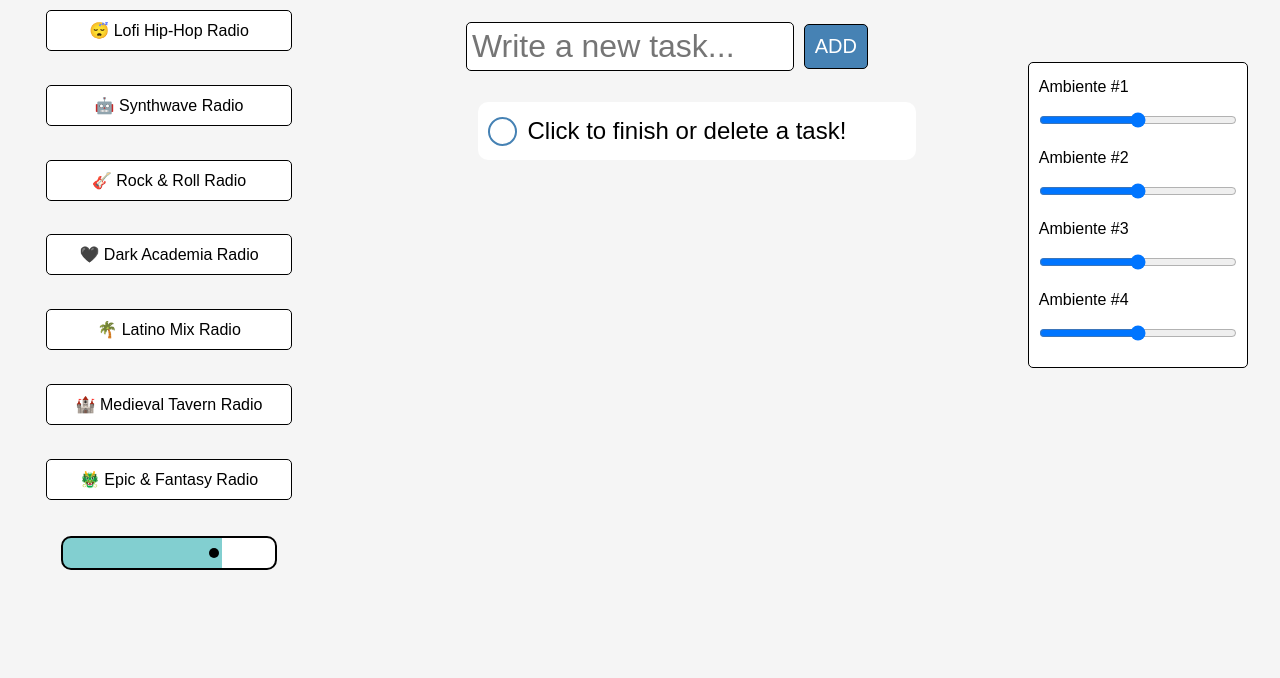
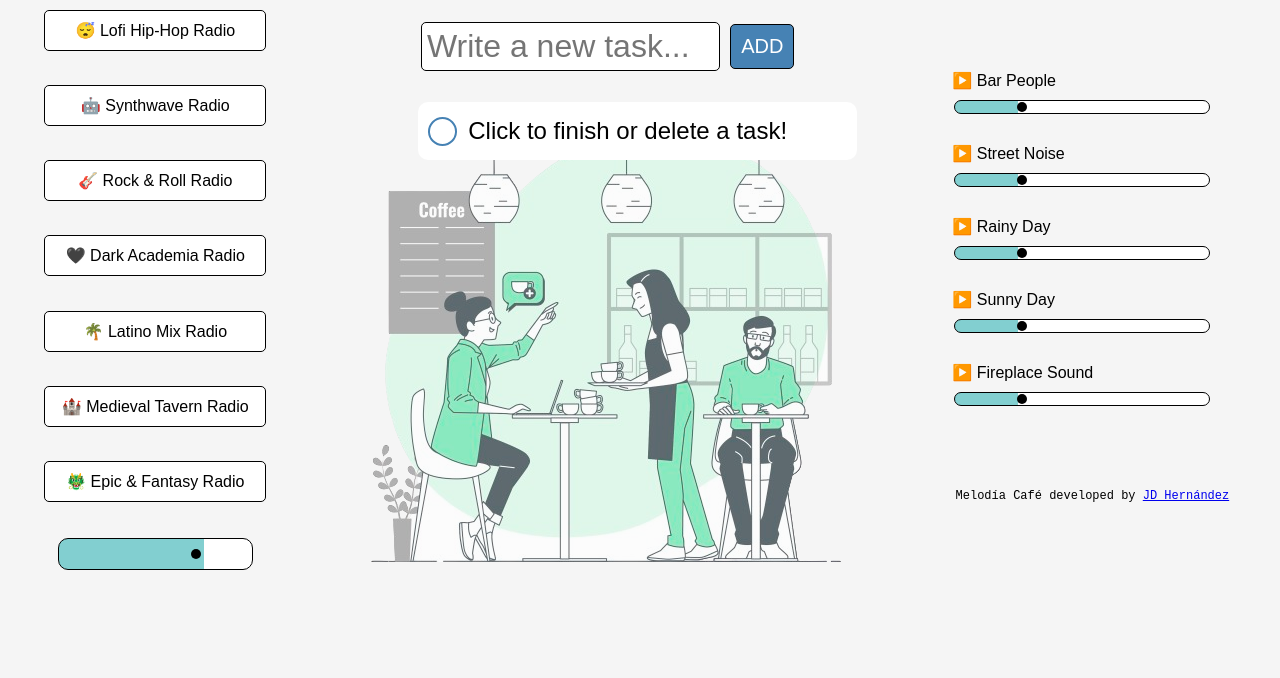
Before and after one commit to Farricius/MelodiaCafe, a website built with Vite: page index.html in a window 1280 px wide. Shown: the part 122-800 px from the top of the page. Built offline with nearby package versions, Linux system fonts and the light colour scheme; files whose address does not match are found by name.

Commit message:
Implement audio ambience and small fixes

```diff
--- a/index.html
+++ b/index.html
@@ -5,8 +5,12 @@
   <meta charset="UTF-8" />
   <link rel="icon" type="image/svg+xml" href="/vite.svg" />
   <meta name="viewport" content="width=device-width, initial-scale=1.0" />
-  <title>Melodía Agenda App</title>
-  <!-- <link rel="stylesheet" href="style.css" type="text/css" /> -->
+  <title>☕ Melodía Café </title>
+  <audio id="bar-audio" src="public/assets/bar-audio.mp3" loop></audio>
+  <audio id="street-audio" src="public/assets/street-audio.mp3" loop></audio>
+  <audio id="rain-audio" src="public/assets/rain-audio.mp3" loop></audio>
+  <audio id="sunny-audio" src="public/assets/sunny-audio.mp3" loop></audio>
+  <audio id="fireplace-audio" src="public/assets/fireplace-audio.mp3" loop></audio>
 </head>
 
 <body>
@@ -27,7 +31,7 @@
     <div class="item item-2">
       <span>☕</span>
       <div class="input-row">
-        <input type="text" id="input-box" maxlength=50 placeholder="Write a new task...">
+        <input type="text" id="input-box" maxlength="50" placeholder="Write a new task...">
         <button id="addTask">ADD</button>
       </div>
       <div class="list">
@@ -38,15 +42,28 @@
     <div class="item item-3">
       <span>🔊</span>
       <div class="sliders-group">
-        <label>Ambiente #1</label>
-        <input type="range">
-        <label>Ambiente #2</label>
-        <input type="range">
-        <label>Ambiente #3</label>
-        <input type="range">
-        <label>Ambiente #4</label>
-        <input type="range">
+        <div class="slider-container">
+          <button class="play-button" data-id="bar-audio">▶️ Bar People</button>
+          <input type="range" min="0" max="100" value="25" data-id="bar-audio">
+        </div>
+        <div class="slider-container">
+          <button class="play-button" data-id="street-audio">▶️ Street Noise</button>
+          <input type="range" min="0" max="100" value="25" data-id="street-audio">
+        </div>
+        <div class="slider-container">
+          <button class="play-button" data-id="rain-audio">▶️ Rainy Day</button>
+          <input type="range" min="0" max="100" value="25" data-id="rain-audio">
+        </div>
+        <div class="slider-container">
+          <button class="play-button" data-id="sunny-audio">▶️ Sunny Day</button>
+          <input type="range" min="0" max="100" value="25" data-id="sunny-audio">
+        </div>
+        <div class="slider-container">
+          <button class="play-button" data-id="fireplace-audio">▶️ Fireplace Sound</button>
+          <input type="range" min="0" max="100" value="25" data-id="fireplace-audio">
+        </div>
       </div>
+      <code>Melodía Café developed by <a href="https://josedavidhernandez.com">JD Hernández</a></code>
     </div>
   </div>
 
--- a/src/melodia/usecases/add-task.js
+++ b/src/melodia/usecases/add-task.js
@@ -26,7 +26,7 @@ export const addNewTask = () => {
   saveTasks();
 };
 
-// Working OK, crea tarea al cliente para muestra
+// Working OK, crea tarea al cliente para que vea como usar app
 document.addEventListener("DOMContentLoaded", function () {
   setTimeout(function () {
     if (list.children.length === 0) createExampleTaskIfEmpty();
@@ -54,13 +54,10 @@ function showTasks() {
   }
 }
 
-window.addEventListener("load", showTasks);
-
 function handleKeyPress(event) {
-  if (event.key === "Enter") {
-    addNewTask();
-  }
+  if (event.key === "Enter") addNewTask();
 }
 
 inputBox.addEventListener("keypress", handleKeyPress);
 button.addEventListener("click", addNewTask);
+window.addEventListener("load", showTasks);
--- a/src/melodia/usecases/audio-ambience.js
+++ b/src/melodia/usecases/audio-ambience.js
@@ -0,0 +1,45 @@
+document.addEventListener("DOMContentLoaded", function () {
+  const playButtons = document.querySelectorAll(".play-button");
+  const rangeInputs = document.querySelectorAll('input[type="range"]');
+
+  // Listeners
+
+  playButtons.forEach((button) => {
+    button.addEventListener("click", function () {
+      const audioId = this.dataset.id;
+      toggleAmbienceAudio(audioId, this);
+    });
+  });
+
+  rangeInputs.forEach((input) => {
+    input.addEventListener("input", function () {
+      const audioId = this.dataset.id;
+      setVolume(audioId, this.value);
+      this.style.background = `linear-gradient(to right, #82CFD0 0%, #82CFD0 ${this.value}%, #fff ${this.value}%, white 100%)`;
+    });
+  });
+});
+
+// Funciones
+export function toggleAmbienceAudio(id, button) {
+  const audio = document.getElementById(id);
+  const playIcon = "▶️";
+  const pauseIcon = "⏸";
+
+  if (audio.paused) {
+    setVolume(id, 25);
+    audio.play();
+    button.innerHTML = button.innerHTML.replace(playIcon, pauseIcon);
+  } else {
+    audio.pause();
+    setVolume(id, 25);
+    button.innerHTML = button.innerHTML.replace(pauseIcon, playIcon);
+  }
+}
+
+export function setVolume(audioId, volume) {
+  const audio = document.getElementById(audioId);
+  if (audio) {
+    audio.volume = volume / 100;
+  }
+}
--- a/src/melodia/usecases/audio-music.js
+++ b/src/melodia/usecases/audio-music.js
@@ -6,9 +6,9 @@ const musicGenresList = {
   techno: { id: "4xDzrJKXOOY", name: "🤖 Synth & Techno Radio" },
   rock: { id: "XnUNOaxw6bs", name: "🎸 Rock & Roll Radio" },
   merlina: { id: "YKPhbqjsL4s", name: "🖤 Dark Academia Radio" },
-  latino: { id: "fO2TvUIIIqo", name: "🌴 Latino Music Mix Radio" },
+  latino: { id: "fO2TvUIIIqo", name: "🌴 Latino Mix Radio" },
   medieval: { id: "vK5VwVyxkbI", name: "🏰 Medieval Tavern Radio" },
-  battle: { id: "AXH5hVVYe28", name: "🐲 Epic Batttles Radio" },
+  battle: { id: "AXH5hVVYe28", name: "🐲 Epic & Fantasy Radio" },
 };
 
 export function onYouTubeIframeAPIReady() {
@@ -31,7 +31,6 @@ export function onYouTubeIframeAPIReady() {
 
 function onPlayerReady(event) {
   const toggleButtons = document.querySelectorAll(".audio-play");
-
   const volumeControl = document.getElementById("volumeControl");
   volumeControl.addEventListener("input", function () {
     player.setVolume(volumeControl.value);
@@ -50,13 +49,13 @@ function onPlayerReady(event) {
         clickedButton.textContent = "Loading radio...";
       }
 
-      // Importante los disabled para una futura pausa
+      // Importante disabled para una futura pausa y bloquear mientras
       toggleButtons.forEach((button) => {
         button.disabled = button;
       });
 
       setTimeout(() => {
-        // Radio está apagada
+        // Radio está apagada:
         if (player.getPlayerState() === 1) {
           player.pauseVideo();
           console.log("#1 - Radio sound has stopped");
@@ -65,7 +64,7 @@ function onPlayerReady(event) {
             button.disabled = false;
           });
         } else {
-          // Radio está sonando
+          // Radio está sonando:
           const videoId = musicGenresList[buttonId].id;
           player.loadVideoById(videoId);
           player.playVideo();
--- a/src/melodia/usecases/index.js
+++ b/src/melodia/usecases/index.js
@@ -1,7 +1,8 @@
 import { onYouTubeIframeAPIReady } from "./audio-music";
 export { addNewTask } from "./add-task.js";
+export { setVolume, toggleAmbienceAudio } from "./audio-ambience.js";
 
-// Evita el error de los vídeos y el script
+// Evita el error de los vídeos y el script, API YT
 function loadYouTubeAPI() {
   window.onYouTubeIframeAPIReady = onYouTubeIframeAPIReady;
   const tag = document.createElement("script");
--- a/style.css
+++ b/style.css
@@ -15,18 +15,20 @@ body {
   height: 90vh;
 }
 
+/* ITEM 1 FIX */
+
 .audio-play {
   width: 90%;
   font-size: 1rem;
   padding: 10px;
   border-radius: 5px;
   background-color: white;
-  border: 1px solid black;
+  border: solid black 1px;
 }
 
 :disabled {
   background-color: whitesmoke;
-  border-color: solid 4px black;
+  border: solid grey 1px;
 }
 
 #player {
@@ -50,6 +52,8 @@ span {
   font-size: 3rem;
 }
 
+/* ITEM 2 FIX */
+
 .item-2>span {
   margin-top: 3rem;
 }
@@ -57,7 +61,7 @@ span {
 #volumeControl {
   width: 70%;
   cursor: pointer;
-  border: solid black 2px;
+  border: solid black 1px;
   outline: none;
   padding: 10px;
   font-size: 1.25rem;
@@ -78,13 +82,13 @@ span {
 
 .item-2 {
   /* background-color: #e1daca; */
-  flex-grow: 0.6;
+  flex-grow: 0.7;
   flex-shrink: 0;
   display: flex;
   flex-direction: column;
   justify-content: flex-start;
   align-items: center;
-  background-image: url('dist/assets/waiter2.png');
+  background-image: url('public/assets/waiter2.png');
   background-repeat: no-repeat;
   background-position: bottom;
   background-size: 500px;
@@ -148,8 +152,6 @@ ul {
   text-overflow: ellipsis;
   list-style-type: none;
 }
-
-/* TEST 2  */
 
 ul {
   width: auto;
@@ -215,8 +217,8 @@ li:hover span {
   display: flex;
   flex-direction: column;
   align-items: center;
-  margin-top: 2.50rem;
-  flex-grow: 0.2;
+  margin-top: 2.75rem;
+  flex-grow: 0.1;
 }
 
 .sliders-group {
@@ -227,29 +229,69 @@ li:hover span {
   margin-bottom: 2rem;
   width: 90%;
   font-size: 1rem;
+  padding: 5px;
+
+}
+
+.slider-container {
+  width: 100%;
+}
+
+.play-button {
+  background: none;
+  border: none;
+  cursor: pointer;
+  font-size: inherit;
+  color: inherit;
+  padding: 0;
+}
+
+.play-icon {
+  margin: 0px 10px 0px 10px;
   padding: 10px;
-  border-radius: 5px;
-  background-color: white;
-  border: 1px solid black;
+  font-size: 1.5rem;
 }
 
 label {
   text-align: left;
-  width: 100%;
+  width: 50%;
   margin-top: 5px;
+  margin-left: 5px;
 }
 
 .sliders-group input {
-  width: 100%;
-  margin-bottom: 1rem;
-  margin-top: 1rem;
+  width: 90%;
+  margin-bottom: 30px;
+  margin-top: 10px;
+  cursor: pointer;
+  border: solid black 1px;
+  outline: none;
+  padding: 1px;
+  font-size: 1.25rem;
+  background: linear-gradient(to right, rgb(130, 207, 208) 0%, rgb(130, 207, 208) 25%, rgb(255, 255, 255) 15%, white 100%);
+  border-radius: 10px;
+  -webkit-appearance: none;
+  appearance: none;
 }
 
+.sliders-group input::-webkit-slider-thumb {
+  width: 10px;
+  height: 10px;
+  border-radius: 50%;
+  background: black;
+  -webkit-appearance: none;
+  appearance: none;
+}
+
+code {
+  margin-top: 1rem;
+  margin-bottom: 1rem;
+  font-size: 0.75rem;
+}
+
+/* MEDIA QUERY FOR FLEX-COLUMN & IMAGE FIX */
+
 @media only screen and (max-width: 1024px) {
-  body {
-    background-color: lightblue;
-  }
-
   .container {
     display: flex;
     flex-direction: column;
@@ -263,14 +305,11 @@ label {
   }
 
   .item-2 {
-    /* background: whitesmoke; */
-    background-color: whitesmoke;
     background-image: none;
   }
 
   .audio-play {
     margin-bottom: 20px;
-    background-color: grey;
     width: 75%;
   }
 
```
Also changed, not shown: public/assets/waiter2.png (added), src/melodia/usecases/save-task.js (deleted), 6 other files.
